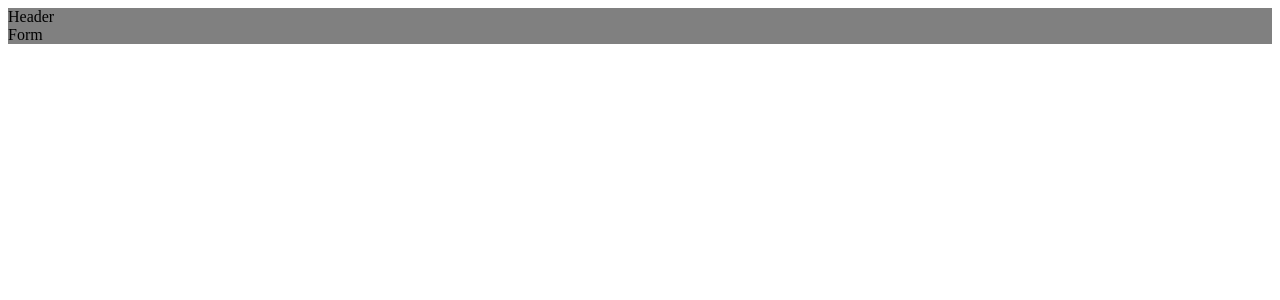
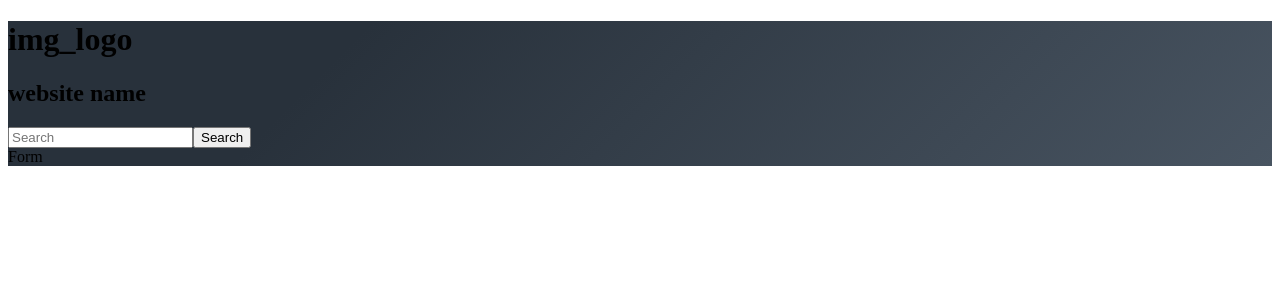
Before and after one commit to shreyam1008/eben_cms, a React (Create React App) app: page / in a window 1280 px wide. Shown: the top 300 px of the page. Built offline with nearby package versions, Linux system fonts and the light colour scheme.

Commit message:
header layout

```diff
--- a/src/App.scss
+++ b/src/App.scss
@@ -1,3 +1,4 @@
 .App {
-    background-color: grey;
+    background-color: #485461;
+    background-image: linear-gradient(315deg, #485461 0%, #28313b 74%);
 }
--- a/src/components/Header.jsx
+++ b/src/components/Header.jsx
@@ -1,5 +1,12 @@
 const Header = () => {
-  return <div>Header</div>;
+  return (
+    <div className="Header">
+      <h1>img_logo</h1>
+      <h2>website name</h2>
+      <input label="search" placeholder="Search" />
+      <button>Search</button>
+    </div>
+  );
 };
 
 export default Header;
```
